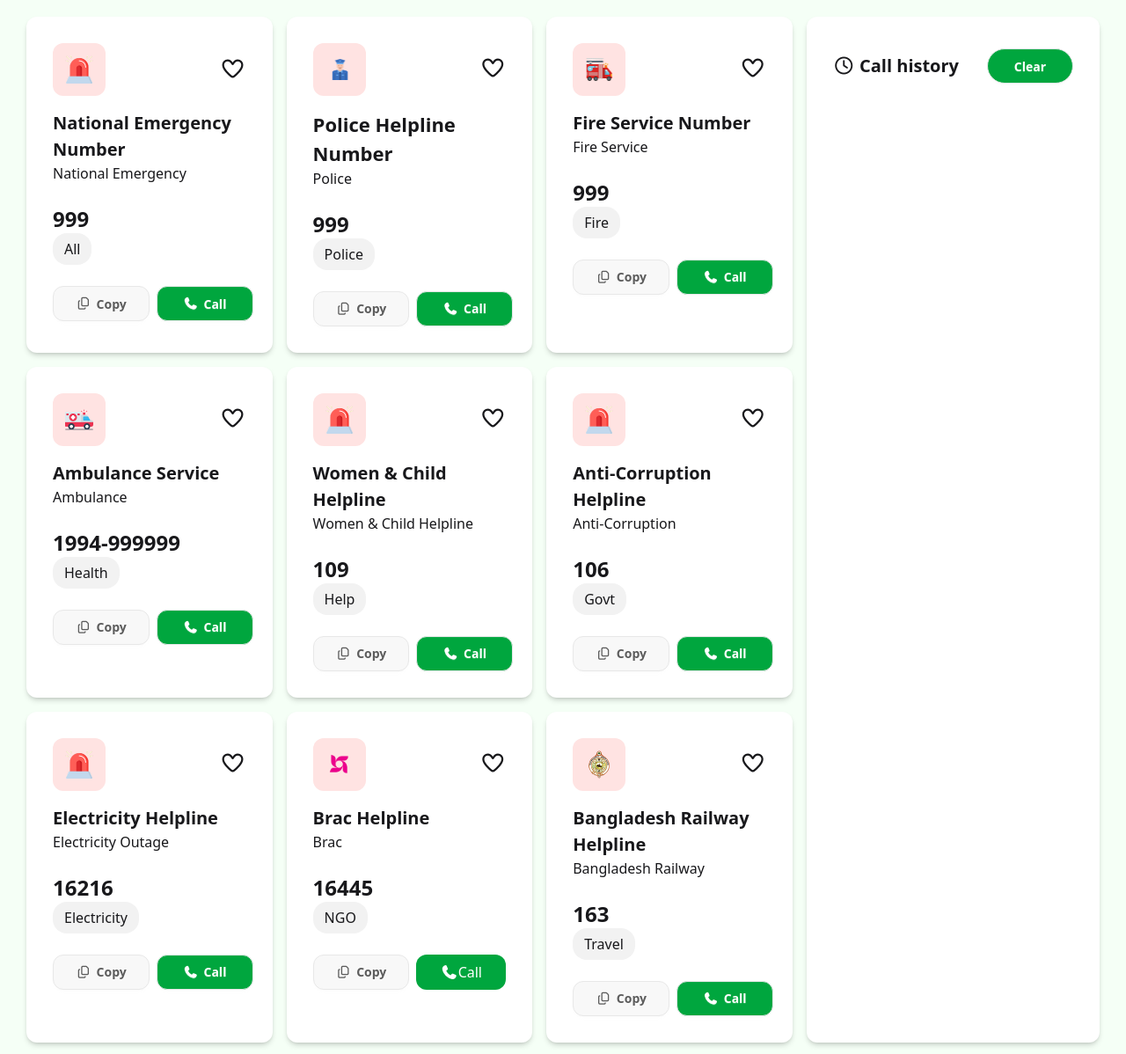
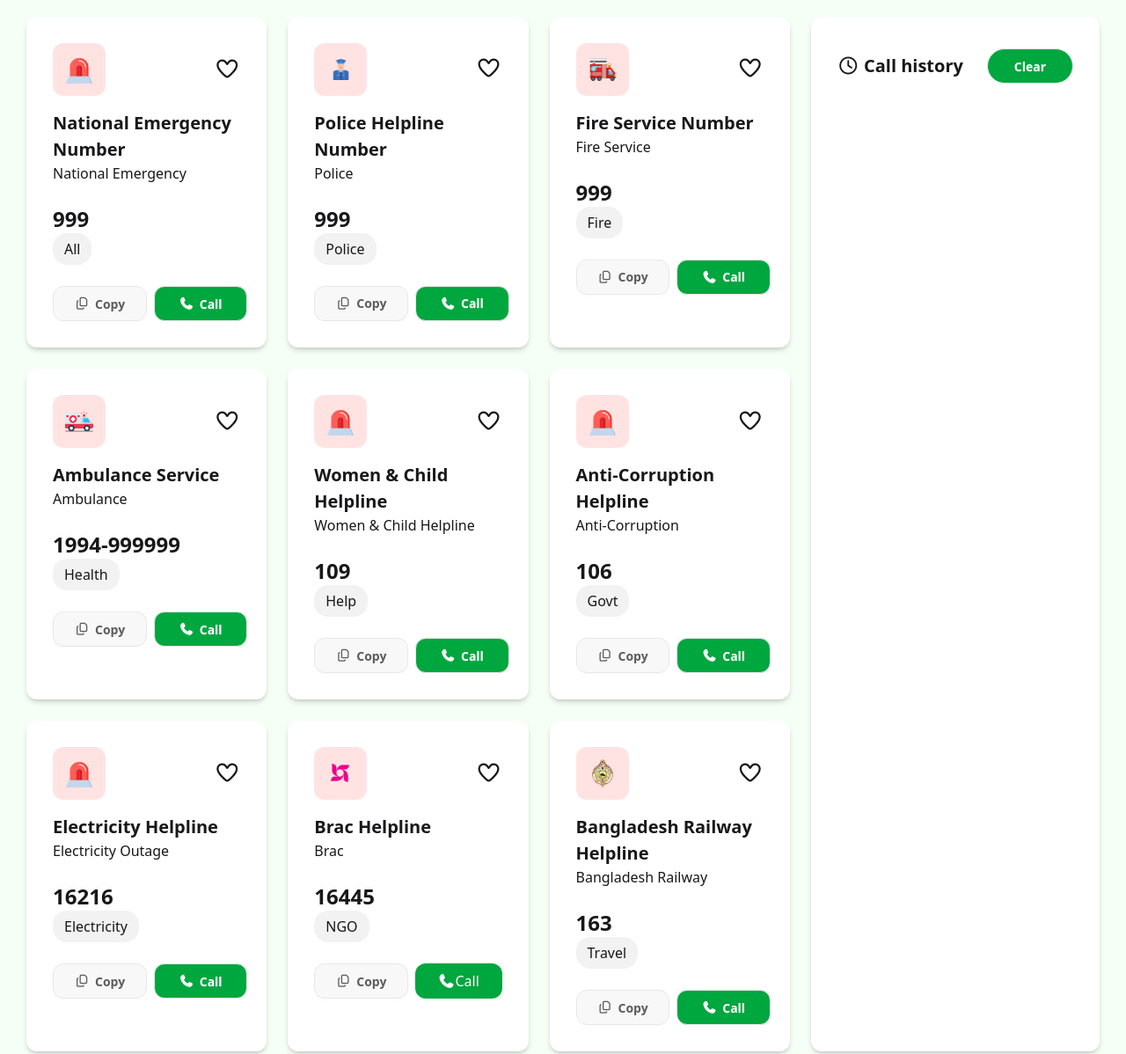
Before and after one commit to Al-amin-hossain-tamim/Assignment-5-emergency, a plain HTML site: page index.html in a window 1280 px wide. Shown: the part 380-1578 px from the top of the page at 88% size. Drawn offline with nearby package versions, Linux system fonts and the light colour scheme.

Commit message:
font size messurment unit change

```diff
--- a/index.html
+++ b/index.html
@@ -53,8 +53,8 @@
         </div>
     </header>
     <main class="bg-[#f5fff6]">
-        <section class=" md:flex max-w-[1800px] mx-auto md:py-[60px] md:px-[30px] gap-4 ">
-            <div class="services  grid md:grid-cols-3 gap-4">
+        <section class=" md:flex max-w-[1800px] mx-auto md:py-[60px] md:px-[30px] gap-6">
+            <div class="services  grid md:grid-cols-3 gap-6">
                 <div class="service bg-[#ffffff] max-w-[430px] shadow-md shadow-[#00000026] p-[30px] rounded-[12px]">
                     <div class="flex justify-between">
                         <img src="./assets/emergency.png" class="bg-[#ffe3e2] p-[14px] rounded-xl w-[60px] " alt="">
@@ -62,7 +62,7 @@
                     </div>
                     <div>
                         <div class="mt-[16px] ">
-                            <h1 id="National-emergency" class="text-[20px] font-bold">National Emergency Number</h1>
+                            <h1 id="National-emergency" class="text-[1.25rem] font-bold">National Emergency Number</h1>
                             <p class="calling-headline">National Emergency</p>
                         </div>
                         <div class="my-[24px]">
@@ -82,7 +82,7 @@
                     </div>
                     <div>
                         <div class="mt-[16px] ">
-                            <h1 id="police-helpline" class="text-[22px] font-bold">Police Helpline Number</h1>
+                            <h1 id="police-helpline" class="text-[1.25rem] font-bold">Police Helpline Number</h1>
                             <p class="calling-headline">Police</p>
                         </div>
                         <div class="my-[24px]">
@@ -102,7 +102,7 @@
                     </div>
                     <div>
                         <div class="mt-[16px] ">
-                            <h1 id="fire-service" class="text-[20px] font-bold">Fire Service Number</h1>
+                            <h1 id="fire-service" class="text-[1.25rem] font-bold">Fire Service Number</h1>
                             <p class="calling-headline">Fire Service</p>
                         </div>
                         <div class="my-[24px]">
@@ -122,7 +122,7 @@
                     </div>
                     <div>
                         <div class="mt-[16px] ">
-                            <h1 id="ambulance-service" class="text-[20px] font-bold">Ambulance Service</h1>
+                            <h1 id="ambulance-service" class="text-[1.25rem] font-bold">Ambulance Service</h1>
                             <p class="calling-headline">Ambulance</p>
                         </div>
                         <div class="my-[24px]">
@@ -142,7 +142,7 @@
                     </div>
                     <div>
                         <div class="mt-[16px] ">
-                            <h1 id="women-child" class="text-[20px] font-bold">Women & Child Helpline</h1>
+                            <h1 id="women-child" class="text-[1.25rem] font-bold">Women & Child Helpline</h1>
                             <p class="calling-headline">Women & Child Helpline</p>
                         </div>
                         <div class="my-[24px]">
@@ -162,7 +162,7 @@
                     </div>
                     <div>
                         <div class="mt-[16px] ">
-                            <h1 id="Anti-Corruption" class="text-[20px] font-bold">Anti-Corruption Helpline</h1>
+                            <h1 id="Anti-Corruption" class="text-[1.25rem] font-bold">Anti-Corruption Helpline</h1>
                             <p class="calling-headline">Anti-Corruption</p>
                         </div>
                         <div class="my-[24px]">
@@ -182,7 +182,7 @@
                     </div>
                     <div>
                         <div class="mt-[16px] ">
-                            <h1 id="Electricity" class="text-[20px] font-bold">Electricity Helpline</h1>
+                            <h1 id="Electricity" class="text-[1.25rem] font-bold">Electricity Helpline</h1>
                             <p class="calling-headline">Electricity Outage</p>
                         </div>
                         <div class="my-[24px]">
@@ -202,7 +202,7 @@
                     </div>
                     <div>
                         <div class="mt-[16px] ">
-                            <h1 id="brac-helpline" class="text-[20px] font-bold">Brac Helpline</h1>
+                            <h1 id="brac-helpline" class="text-[1.25rem] font-bold">Brac Helpline</h1>
                             <p class="calling-headline">Brac</p>
                         </div>
                         <div class="my-[24px]">
@@ -222,7 +222,7 @@
                     </div>
                     <div>
                         <div class="mt-[16px] ">
-                            <h1 id="Railway" class="text-[20px] font-bold">Bangladesh Railway Helpline </h1>
+                            <h1 id="Railway" class="text-[1.25rem] font-bold">Bangladesh Railway Helpline </h1>
                             <p class="calling-headline">Bangladesh Railway</p>
                         </div>
                         <div class="my-[24px]">
```
